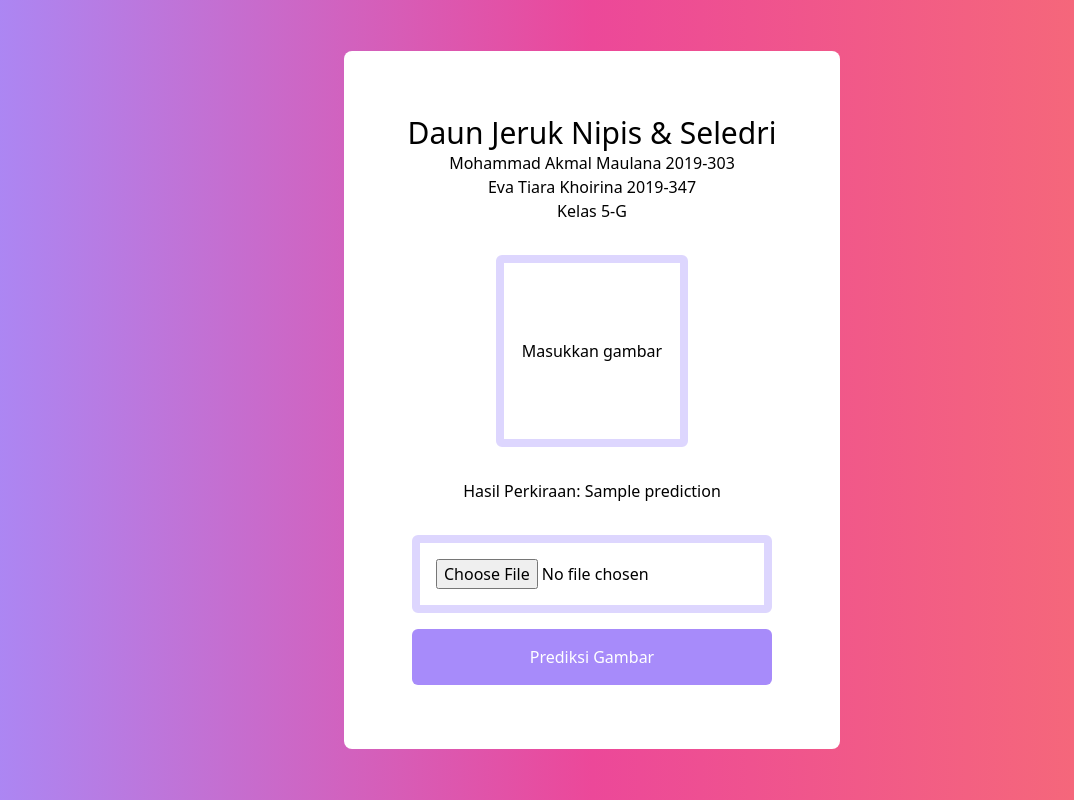
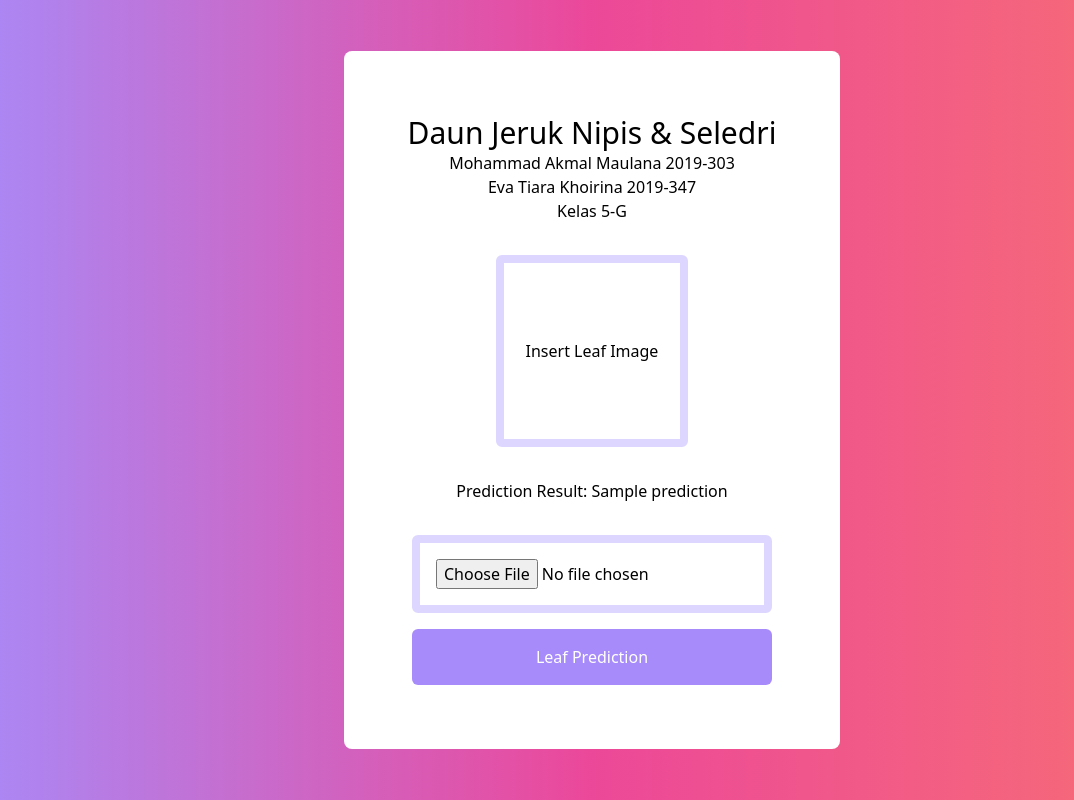
Before and after one commit to MohammadAkmal303/project-ai, a Flask app: template templates/index.html in a window 1280 px wide. Shown: the whole page, without its empty margins (48-1122 px from the left). Run offline with Flask 2, Linux system fonts and the light colour scheme; the template is opened without the code that fills it: most values are stand-ins (such as "Sample title", 1, 10 or a date in 2020).

Commit message:
Update
Memperbaiki kata"

```diff
--- a/templates/index.html
+++ b/templates/index.html
@@ -8,7 +8,7 @@
             href="https://unpkg.com/tailwindcss@^2/dist/tailwind.min.css"
             rel="stylesheet"
         />
-        <title>Model Deploy 5G</title>
+        <title>leaf Prediction</title>
     </head>
     <body>
         <section
@@ -54,11 +54,11 @@
                     "
                 >
                     <p class="text-center">
-                        Masukkan gambar
+                        Insert Leaf Image
                     </p>
                 </div>
                 {% endif %} {% if prediction %}
-                <p class="mb-8">Hasil Perkiraan: {{prediction}}</p>
+                <p class="mb-8">Prediction Result: {{prediction}}</p>
                 {% endif %}
 
                 <form
@@ -81,7 +81,7 @@
                         type="submit"
                         class="p-4 bg-purple-400 text-white rounded-md"
                     >
-                        Prediksi Gambar
+                        Leaf Prediction
                     </button>
                 </form>
             </main>
```
